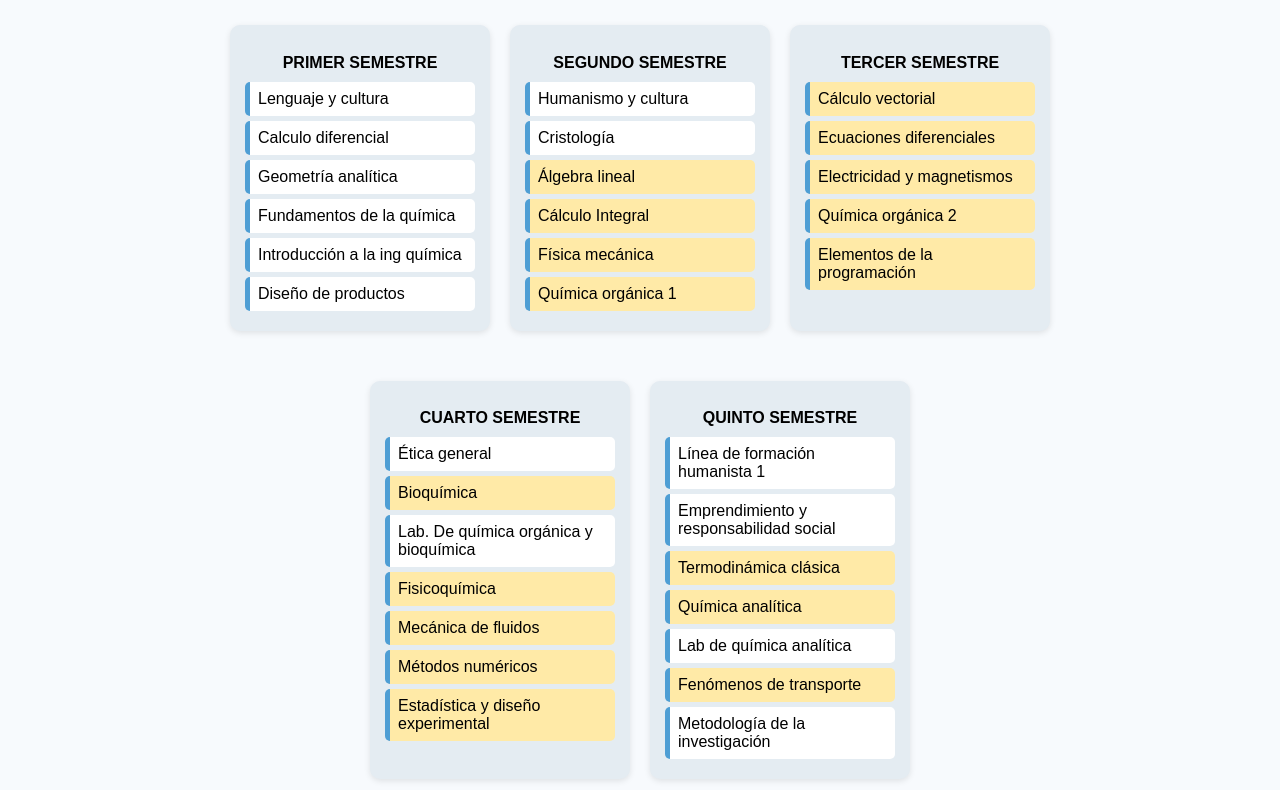
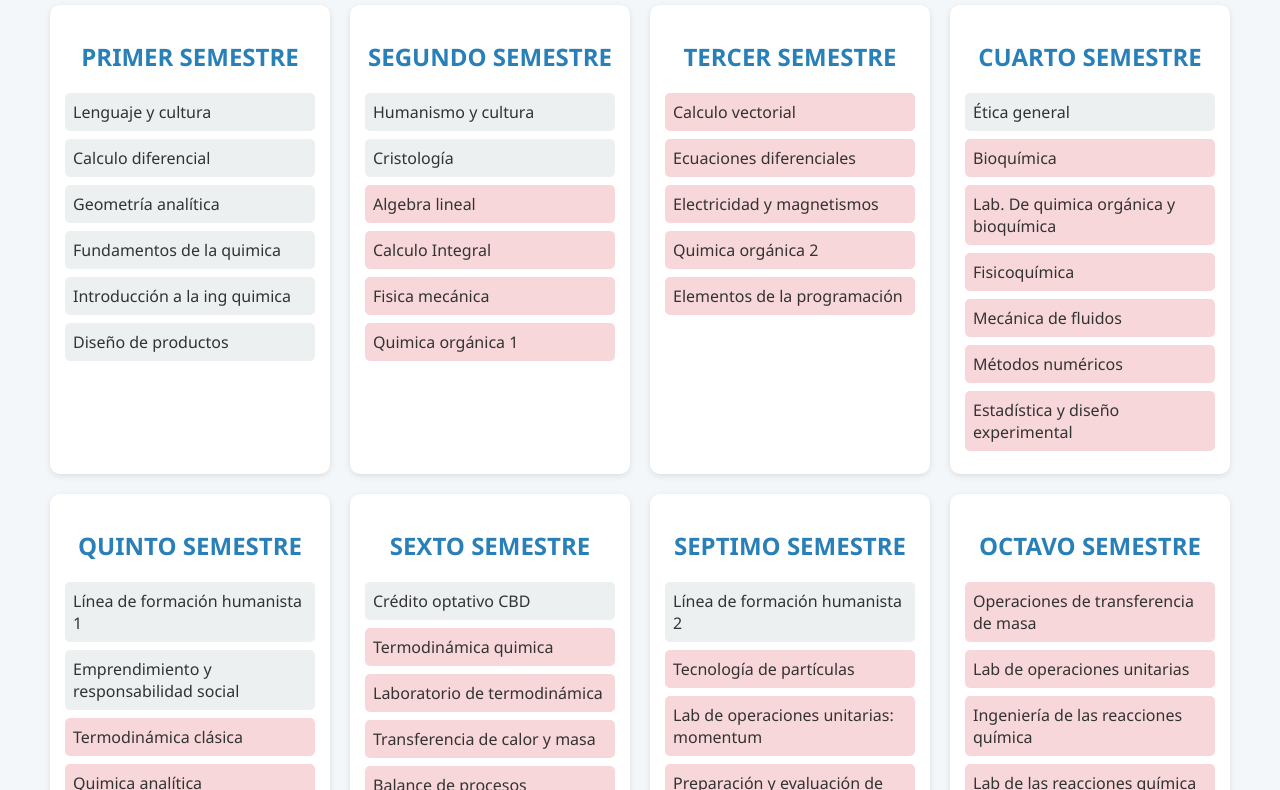
Before and after one commit to miguel36z/Malla-Ing-Quimica, a plain HTML site: page index.html in a window 1280 px wide. Shown: the part 101-891 px from the top of the page. Drawn offline with Linux system fonts and the light colour scheme.

Commit message:
Update index.html

```diff
--- a/index.html
+++ b/index.html
@@ -6,97 +6,197 @@
   <title>Malla Curricular - Ingeniería Química</title>
   <style>
     body {
-      font-family: Arial, sans-serif;
-      background-color: #f7fafd;
+      font-family: 'Segoe UI', sans-serif;
+      background: #f4f7fa;
+      margin: 0;
       padding: 20px;
-      text-align: center;
+      color: #333;
     }
     h1 {
-      margin-bottom: 30px;
+      text-align: center;
+      color: #2c3e50;
     }
-    .row {
+    .container {
       display: flex;
+      flex-wrap: wrap;
+      gap: 20px;
       justify-content: center;
-      flex-wrap: wrap;
-      margin-bottom: 30px;
     }
     .semester {
-      background-color: #e4ecf2;
+      background: #fff;
       border-radius: 10px;
       padding: 15px;
-      margin: 10px;
-      width: 230px;
       box-shadow: 0 2px 6px rgba(0,0,0,0.1);
+      width: 250px;
     }
     .semester h2 {
-      font-size: 16px;
-      margin-bottom: 10px;
+      text-align: center;
+      color: #2980b9;
     }
     .subject {
-      background-color: white;
+      margin: 8px 0;
+      padding: 8px;
       border-radius: 5px;
-      padding: 8px;
-      margin: 5px 0;
-      text-align: left;
-      border-left: 5px solid #4e9ed4;
+      background: #ecf0f1;
+      cursor: pointer;
+      position: relative;
     }
-    .subject.completed {
-      background-color: #ffeaa7;
+    .subject.approved {
+      background: #b2f2bb;
+      text-decoration: line-through;
+    }
+    .subject.locked {
+      background: #f8d7da;
+      cursor: not-allowed;
+    }
+    .subject:hover::after {
+      content: attr(data-tooltip);
+      position: absolute;
+      top: 100%;
+      left: 0;
+      background: #333;
+      color: white;
+      padding: 5px 8px;
+      font-size: 12px;
+      border-radius: 4px;
+      white-space: pre;
+      z-index: 10;
     }
   </style>
 </head>
 <body>
   <h1>Malla Curricular - Ingeniería Química</h1>
-  <div class="row">
-    <div class="semester">
-      <h2>PRIMER SEMESTRE</h2>
-      <div class="subject">Lenguaje y cultura</div>
-      <div class="subject">Calculo diferencial</div>
-      <div class="subject">Geometría analítica</div>
-      <div class="subject">Fundamentos de la química</div>
-      <div class="subject">Introducción a la ing química</div>
-      <div class="subject">Diseño de productos</div>
-    </div>
-    <div class="semester">
-      <h2>SEGUNDO SEMESTRE</h2>
-      <div class="subject">Humanismo y cultura</div>
-      <div class="subject">Cristología</div>
-      <div class="subject completed">Álgebra lineal</div>
-      <div class="subject completed">Cálculo Integral</div>
-      <div class="subject completed">Física mecánica</div>
-      <div class="subject completed">Química orgánica 1</div>
-    </div>
-    <div class="semester">
-      <h2>TERCER SEMESTRE</h2>
-      <div class="subject completed">Cálculo vectorial</div>
-      <div class="subject completed">Ecuaciones diferenciales</div>
-      <div class="subject completed">Electricidad y magnetismos</div>
-      <div class="subject completed">Química orgánica 2</div>
-      <div class="subject completed">Elementos de la programación</div>
-    </div>
-  </div>
+  <div class="container" id="malla"></div>
 
-  <div class="row">
-    <div class="semester">
-      <h2>CUARTO SEMESTRE</h2>
-      <div class="subject">Ética general</div>
-      <div class="subject completed">Bioquímica</div>
-      <div class="subject">Lab. De química orgánica y bioquímica</div>
-      <div class="subject completed">Fisicoquímica</div>
-      <div class="subject completed">Mecánica de fluidos</div>
-      <div class="subject completed">Métodos numéricos</div>
-      <div class="subject completed">Estadística y diseño experimental</div>
-    </div>
-    <div class="semester">
-      <h2>QUINTO SEMESTRE</h2>
-      <div class="subject">Línea de formación humanista 1</div>
-      <div class="subject">Emprendimiento y responsabilidad social</div>
-      <div class="subject completed">Termodinámica clásica</div>
-      <div class="subject completed">Química analítica</div>
-      <div class="subject">Lab de química analítica</div>
-      <div class="subject completed">Fenómenos de transporte</div>
-      <div class="subject">Metodología de la investigación</div>
-    </div>
-  </div>
+  <script>
+    const malla = {
+      "PRIMER SEMESTRE": [
+        "Lenguaje y cultura",
+        "Calculo diferencial",
+        "Geometría analítica",
+        "Fundamentos de la quimica",
+        "Introducción a la ing quimica",
+        "Diseño de productos"
+      ],
+      "SEGUNDO SEMESTRE": [
+        { name: "Humanismo y cultura" },
+        { name: "Cristología" },
+        { name: "Algebra lineal", req: ["Geometría analítica"] },
+        { name: "Calculo Integral", req: ["Calculo diferencial"] },
+        { name: "Fisica mecánica", req: ["Calculo diferencial", "Geometría analítica"] },
+        { name: "Quimica orgánica 1", req: ["Fundamentos de la quimica"] }
+      ],
+      "TERCER SEMESTRE": [
+        { name: "Calculo vectorial", req: ["Calculo Integral", "Geometría analítica"] },
+        { name: "Ecuaciones diferenciales", req: ["Calculo Integral"] },
+        { name: "Electricidad y magnetismos", req: ["Fisica mecánica"] },
+        { name: "Quimica orgánica 2", req: ["Quimica orgánica 1"] },
+        { name: "Elementos de la programación", req: ["Algebra lineal"] }
+      ],
+      "CUARTO SEMESTRE": [
+        "Ética general",
+        { name: "Bioquímica", req: ["Quimica orgánica 2"] },
+        { name: "Lab. De quimica orgánica y bioquímica", req: ["Quimica orgánica 2"] },
+        { name: "Fisicoquímica", req: ["Fisica mecánica"] },
+        { name: "Mecánica de fluidos", req: ["Fisica mecánica"] },
+        { name: "Métodos numéricos", req: ["Ecuaciones diferenciales", "Calculo vectorial"] },
+        { name: "Estadística y diseño experimental", req: ["Calculo Integral"] }
+      ],
+      "QUINTO SEMESTRE": [
+        "Línea de formación humanista 1",
+        "Emprendimiento y responsabilidad social",
+        { name: "Termodinámica clásica", req: ["Fisicoquímica", "Calculo Integral"] },
+        { name: "Quimica analítica", req: ["Quimica orgánica 1"] },
+        { name: "Lab de quimica analítica", req: ["Lab. De quimica orgánica y bioquímica"] },
+        { name: "Fenómenos de transporte", req: ["Calculo vectorial", "Ecuaciones diferenciales", "Mecánica de fluidos"] },
+        "Metodología de la investigación"
+      ],
+      "SEXTO SEMESTRE": [
+        "Crédito optativo CBD",
+        { name: "Termodinámica quimica", req: ["Termodinámica clásica", "Métodos numéricos"] },
+        { name: "Laboratorio de termodinámica", req: ["Lab de quimica analítica"] },
+        { name: "Transferencia de calor y masa", req: ["Fenómenos de transporte", "Calculo vectorial"] },
+        { name: "Balance de procesos", req: ["Termodinámica clásica", "Métodos numéricos"] },
+        "Electiva 1"
+      ],
+      "SEPTIMO SEMESTRE": [
+        "Línea de formación humanista 2",
+        { name: "Tecnología de partículas", req: ["Mecánica de fluidos"] },
+        { name: "Lab de operaciones unitarias: momentum", req: ["Laboratorio de termodinámica"] },
+        { name: "Preparación y evaluación de proyectos", req: ["Estadística y diseño experimental"] },
+        { name: "Optativo CP 1", req: ["Balance de procesos"] },
+        "Electiva 2"
+      ],
+      "OCTAVO SEMESTRE": [
+        { name: "Operaciones de transferencia de masa", req: ["Termodinámica quimica", "Transferencia de calor y masa", "Balance de procesos"] },
+        { name: "Lab de operaciones unitarias", req: ["Lab de operaciones unitarias: momentum"] },
+        { name: "Ingeniería de las reacciones química", req: ["Bioquímica", "Transferencia de calor y masa", "Balance de procesos"] },
+        { name: "Lab de las reacciones química", req: ["Lab de operaciones unitarias: momentum"] },
+        "Gestión de proyectos",
+        { name: "Optativo CI 1", req: ["Balance de procesos"] }
+      ],
+      "NOVENO SEMESTRE": [
+        "Ética profesional",
+        { name: "Diseño de procesos", req: ["Operaciones de transferencia de masa", "Preparación y evaluación de proyectos", "Tecnología de partículas"] },
+        { name: "Control de procesos", req: ["Balance de procesos", "Operaciones de transferencia de masa", "Ingeniería de las reacciones química"] },
+        { name: "Lab de ingeniería de procesos", req: ["Lab de operaciones unitarias", "Lab de las reacciones química"] },
+        { name: "Contexto profesional", req: ["Preparación y evaluación de proyectos"] },
+        { name: "Optativo CP 2", req: ["Optativo CP 1"] },
+        { name: "Optativo CI 2", req: ["Optativo CI 1"] }
+      ],
+      "DECIMO SEMESTRE": [
+        "Línea de formación humanista 3",
+        "Prácticas profesionales",
+        { name: "Optativo CI 3", req: ["Optativo CI 2"] }
+      ]
+    };
+
+    const aprobadas = JSON.parse(localStorage.getItem('aprobadas')) || [];
+
+    function render() {
+      const container = document.getElementById('malla');
+      container.innerHTML = '';
+
+      for (const [semestre, materias] of Object.entries(malla)) {
+        const semDiv = document.createElement('div');
+        semDiv.className = 'semester';
+        const title = document.createElement('h2');
+        title.textContent = semestre;
+        semDiv.appendChild(title);
+
+        materias.forEach(materia => {
+          const name = typeof materia === 'string' ? materia : materia.name;
+          const reqs = materia.req || [];
+
+          const div = document.createElement('div');
+          div.textContent = name;
+          div.className = 'subject';
+
+          const cumplido = reqs.every(r => aprobadas.includes(r));
+
+          if (aprobadas.includes(name)) {
+            div.classList.add('approved');
+          } else if (reqs.length > 0 && !cumplido) {
+            div.classList.add('locked');
+            div.setAttribute('data-tooltip', 'Requiere:\n' + reqs.join('\n'));
+          }
+
+          div.onclick = () => {
+            if (div.classList.contains('locked')) return;
+            const index = aprobadas.indexOf(name);
+            if (index >= 0) aprobadas.splice(index, 1);
+            else aprobadas.push(name);
+            localStorage.setItem('aprobadas', JSON.stringify(aprobadas));
+            render();
+          };
+
+          semDiv.appendChild(div);
+        });
+        container.appendChild(semDiv);
+      }
+    }
+
+    render();
+  </script>
 </body>
 </html>
```
